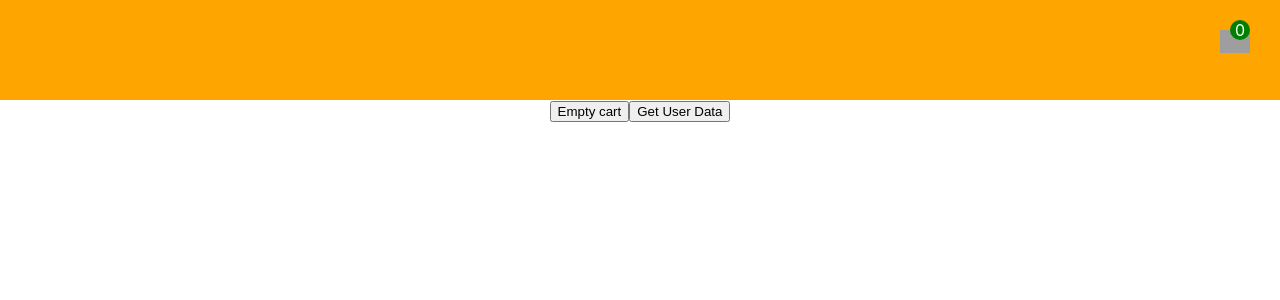
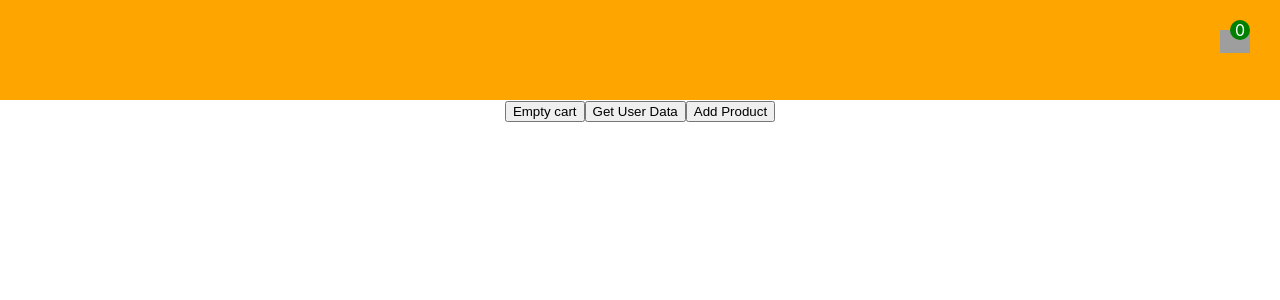
Before and after one commit to bilalmuhammad14-7-98/Redux-Saga, a React (Create React App) app: page / in a window 1280 px wide. Shown: the top 300 px of the page. Built offline with nearby package versions, Linux system fonts and the light colour scheme; grey boxes are pictures that could not be loaded.

Commit message:
add product functionality

```diff
--- /dev/null
+++ b/src/Redux/Reducers/addProductReducer.js
@@ -0,0 +1,38 @@
+import {
+  ADD_PRODUCT_REQUESTED,
+  ADD_PRODUCT_SUCCESS,
+  ADD_PRODUCT_FAILED,
+} from "../constants";
+
+const initialState = {
+  data: [],
+  loading: false,
+  error: null,
+};
+
+export const addProduct = (state = initialState, action) => {
+  switch (action.type) {
+    case ADD_PRODUCT_REQUESTED:
+      console.log(action, "product requested reducer");
+      return {
+        ...state,
+        loading: true,
+      };
+    case ADD_PRODUCT_SUCCESS:
+      console.log(action, "product success reducer");
+      return {
+        ...state,
+        loading: false,
+        data: action.data,
+      };
+    case ADD_PRODUCT_FAILED:
+      console.log(action, "product faild reducer");
+      return {
+        ...state,
+        loading: false,
+        error: action.error,
+      };
+    default:
+      return state;
+  }
+};
--- /dev/null
+++ b/src/Redux/Saga/addProductSaga.js
@@ -0,0 +1,52 @@
+import { call, put, takeEvery } from "redux-saga/effects";
+
+import {
+  ADD_PRODUCT_REQUESTED,
+  ADD_PRODUCT_SUCCESS,
+  ADD_PRODUCT_FAILED,
+} from "../constants";
+
+function* addProduct(action) {
+  console.log(action, "data from function");
+
+  //   var formdata = new FormData();
+  //   formdata.append("name", "Mac Book");
+  //   formdata.append("color", "someid");
+  //   formdata.append("price", "cses");
+  //   formdata.append("category", "cx");
+  //   formdata.append("brand", "cx");
+  try {
+    let data = yield fetch("http://localhost:3500/products", {
+      method: "POST",
+      headers: {
+        "Content-type": "application/json; charset=UTF-8",
+      },
+      body: JSON.stringify({
+        // title: "foo",
+        // body: "bar",
+        // userId: 1,
+        name: "Mac Book",
+        color: "black",
+        price: 20000,
+        category: "Laptop",
+        brand: "Apple",
+      }),
+    });
+    console.log(data, "Before api dataaaaaaa");
+    data = yield data.json();
+    console.log(data, "api dataaaaaaa");
+
+    // dispatch a success action to the store with the customers
+    yield put({ type: ADD_PRODUCT_SUCCESS, data: data });
+  } catch (error) {
+    console.log(error, "error");
+    // dispatch a failure action to the store with the error
+    yield put({ type: ADD_PRODUCT_FAILED, error });
+  }
+}
+
+function* addProductSaga() {
+  yield takeEvery(ADD_PRODUCT_REQUESTED, addProduct);
+}
+
+export default addProductSaga;
--- a/src/Redux/Saga/index.js
+++ b/src/Redux/Saga/index.js
@@ -1,9 +1,7 @@
 import { all } from "redux-saga/effects";
 import userSaga from "./userSaga";
+import addProductSaga from "./addProductSaga";
 
 export default function* rootSaga() {
-  yield all([
-    userSaga(),
-    // userSaga(),
-  ]);
+  yield all([userSaga(), addProductSaga()]);
 }
--- /dev/null
+++ b/src/Redux/addProductAction.js
@@ -0,0 +1,9 @@
+import { ADD_PRODUCT_REQUESTED } from "./constants";
+
+export function addProduct(data) {
+  console.log(data, "add product action");
+  return {
+    type: ADD_PRODUCT_REQUESTED,
+    payload: data,
+  };
+}
--- a/src/Redux/constants.js
+++ b/src/Redux/constants.js
@@ -7,3 +7,7 @@ export const SET_PRODUCT_LIST = "SET_PRODUCT_LIST";
 export const GET_USERS_REQUESTED = "GET_USERS_REQUESTED";
 export const GET_USERS_SUCCESS = "GET_USERS_SUCCESS";
 export const GET_USERS_FAILED = "GET_USERS_FAILED";
+
+export const ADD_PRODUCT_REQUESTED = "ADD_PRODUCT_REQUESTED";
+export const ADD_PRODUCT_SUCCESS = "ADD_PRODUCT_SUCCESS";
+export const ADD_PRODUCT_FAILED = "POST_DATA_FAILED";
--- a/src/Redux/rootReducer.js
+++ b/src/Redux/rootReducer.js
@@ -4,9 +4,11 @@ import { cartData } from "./reducer";
 import { productData } from "./productReducer";
 
 import { users } from "./userReducer";
+import { addProduct } from "./Reducers/addProductReducer";
 
 export default combineReducers({
   cartData,
   productData,
   users,
+  addProduct,
 });
--- a/src/components/Main.js
+++ b/src/components/Main.js
@@ -5,6 +5,7 @@ import { addToCart, removeToCart, emptyCart } from "../Redux/action";
 import { productList } from "../Redux/productAction";
 import { useDispatch, useSelector } from "react-redux";
 import { getUsers } from "../Redux/userAction";
+import { addProduct } from "../Redux/addProductAction";
 
 function Main() {
   const [userData, setUserData] = useState();
@@ -34,6 +35,14 @@ function Main() {
     id: 1,
   };
 
+  let postData = {
+    name: "Mac Book",
+    color: "black",
+    price: 20000,
+    category: "Laptop",
+    brand: "Apple",
+  };
+
   return (
     <div>
       <button
@@ -45,6 +54,9 @@ function Main() {
       </button>
 
       <button onClick={() => dispatch(getUsers(idData))}>Get User Data</button>
+      <button onClick={() => dispatch(addProduct(postData))}>
+        Add Product
+      </button>
       {loading ? <>loading.....</> : null}
       {error != null ? <>Network Error</> : null}
       {/* {} */}
```
